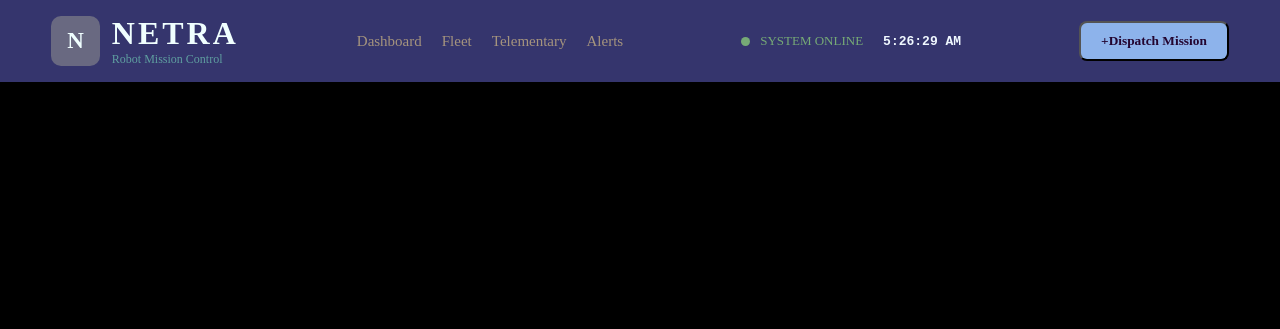
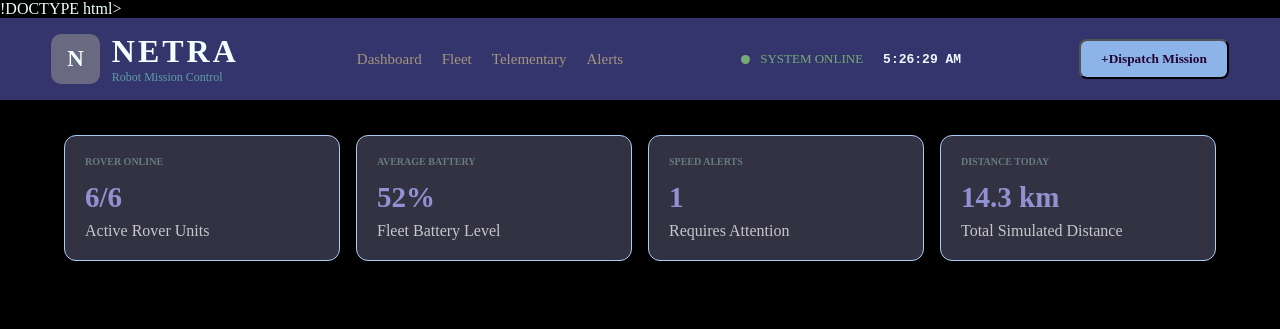
Before and after one commit to DivyaKavala01/NETRA, a plain HTML site: page Index.html in a window 1280 px wide. Drawn offline with Linux system fonts and the light colour scheme.

Commit message:
Version4

```diff
--- a/Index.html
+++ b/Index.html
@@ -1,4 +1,4 @@
-<!DOCTYPE html>
+!DOCTYPE html>
 <html lang="en">
 <head>
     <meta charset="UTF-8">
@@ -35,7 +35,31 @@
 
          <!-- This is for dispatch Mission button -->
           <button id="dispatch-open" type="button">+Dispatch Mission</button>
+    </header>
+    <main class="page">
+        <section class="kpi-grid">
+                <article class="kpi-card">
+                    <span>ROVER ONLINE</span>
+                    <h1 id="online-count">6/6</h1>
+                    <p>Active Rover Units</p>
+                </article>
+                <article class="kpi-card">
+                    <span>AVERAGE BATTERY</span>
+                    <h1 id="average-battery">52%</h1>
+                    <p>Fleet Battery Level</p>
+                </article>
+                 <article class="kpi-card">
+                    <span>SPEED ALERTS</span>
+                    <h1 id="alert-count">1</h1>
+                    <p>Requires Attention</p>
+                </article>
+                <article class="kpi-card">
+                    <span>DISTANCE TODAY</span>
+                    <h1 id="distance">14.3 km</h1>
+                    <p>Total Simulated Distance</p>
+                </article>
 
-    </header>
+            </section>
+    </main>
 </body>
 </html>
--- a/style.css
+++ b/style.css
@@ -84,3 +84,44 @@ button{
         font-family: monospace;
         margin-left: 10px;
     }
+.page{
+    padding: 35px 5%;
+}
+.page p{
+    color: rgb(138, 192, 169);
+}
+.kpi-grid{
+    display: grid;
+    grid-template-columns: repeat(4, 1fr);
+    gap: 16px;
+    margin-bottom: 30px;
+}
+.kpi-card{
+    background-color: rgb(50, 50, 66);
+    border:1px solid rgb(169, 205, 242);
+    border-radius: 12px;
+    padding: 20px;
+    transition: 0.2s;
+}
+.kpi-card:hover{
+    border-color: beige;
+
+
+}
+.kpi-card span{
+    color: rgba(137, 166, 167, 0.622);
+    font-size: 10px;
+    font-weight: bold;
+    letter-spacing: 1 px;
+
+}
+.kpi-card h1{
+    color: rgb(146, 146, 211);
+    font-size: 29px;
+    margin: 14px 0 8px;
+}
+
+.kpi-card p{
+    color: rgba(216, 216, 219, 0.894);
+    font-weight: 12px;
+}
```
